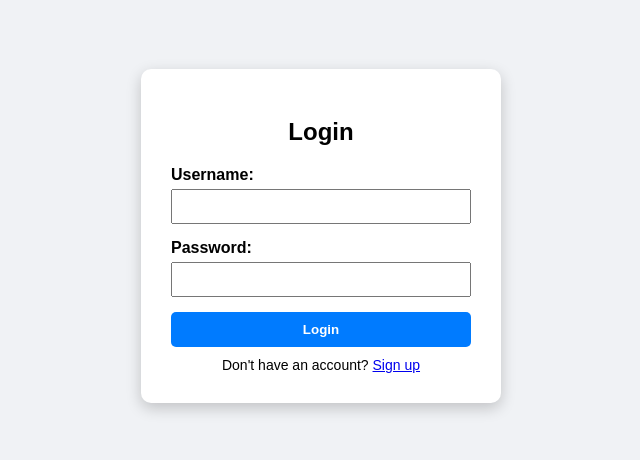
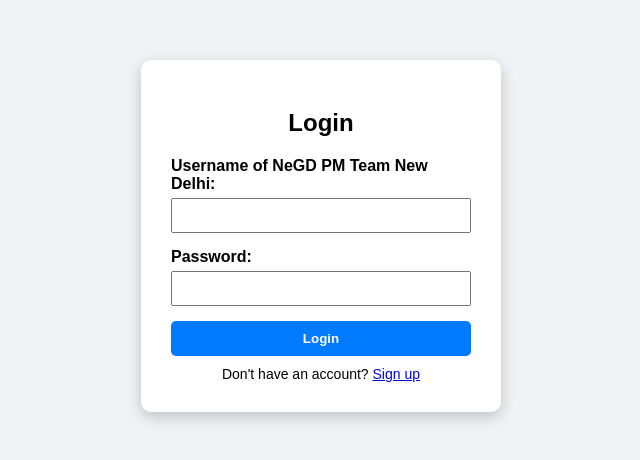
Before and after one commit to MANAS-JI/NEW_GIT_PROJECT, a plain HTML site: page index.html in a window 1280 px wide. Shown: the part 172-632 px from the top of the page, without its empty margins (319-959 px from the left). Drawn offline with Linux system fonts and the light colour scheme.

Commit message:
changes in index.html

```diff
--- a/index.html
+++ b/index.html
@@ -70,7 +70,7 @@
     <h2>Login</h2>
     <form action="/login" method="post">
       <div class="form-group">
-        <label for="username">Username:</label>
+        <label for="username">Username of NeGD PM Team New Delhi:</label>
         <input type="text" id="username" name="username" required />
       </div>
       <div class="form-group">
```
